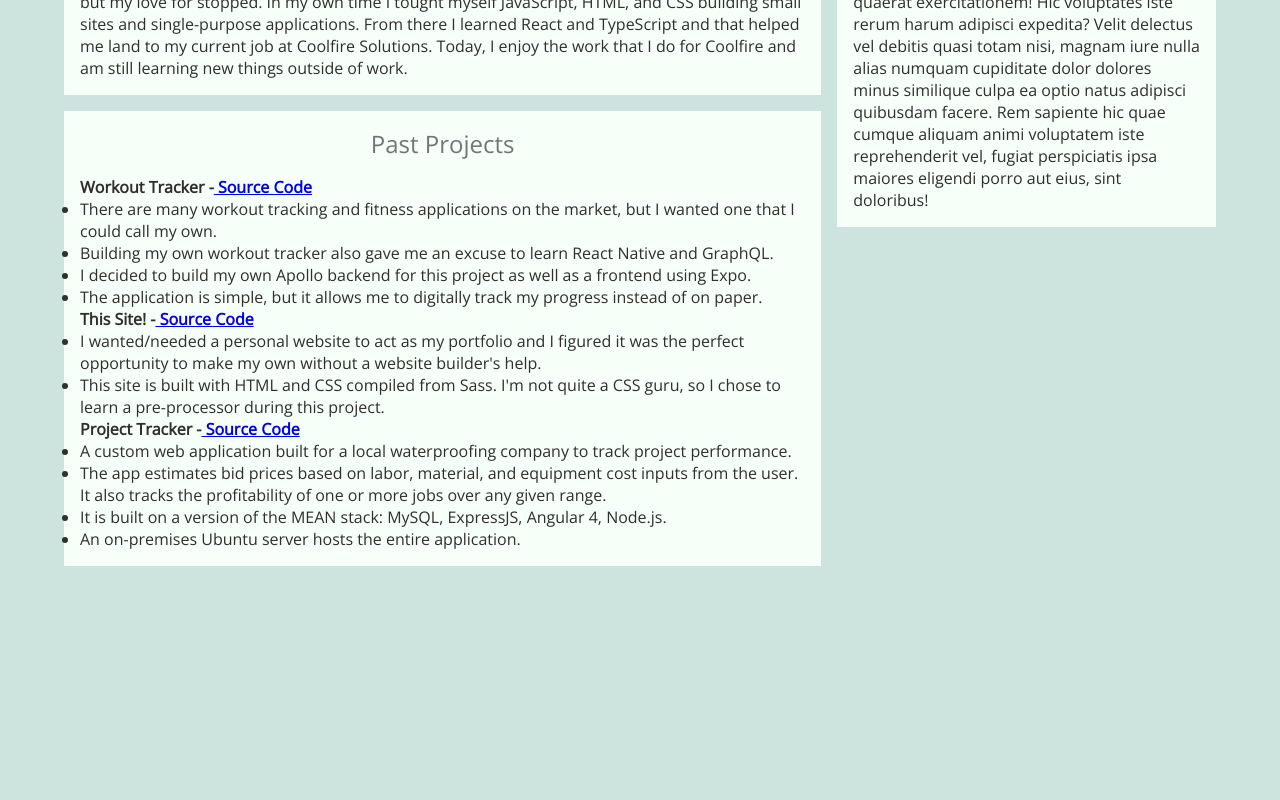
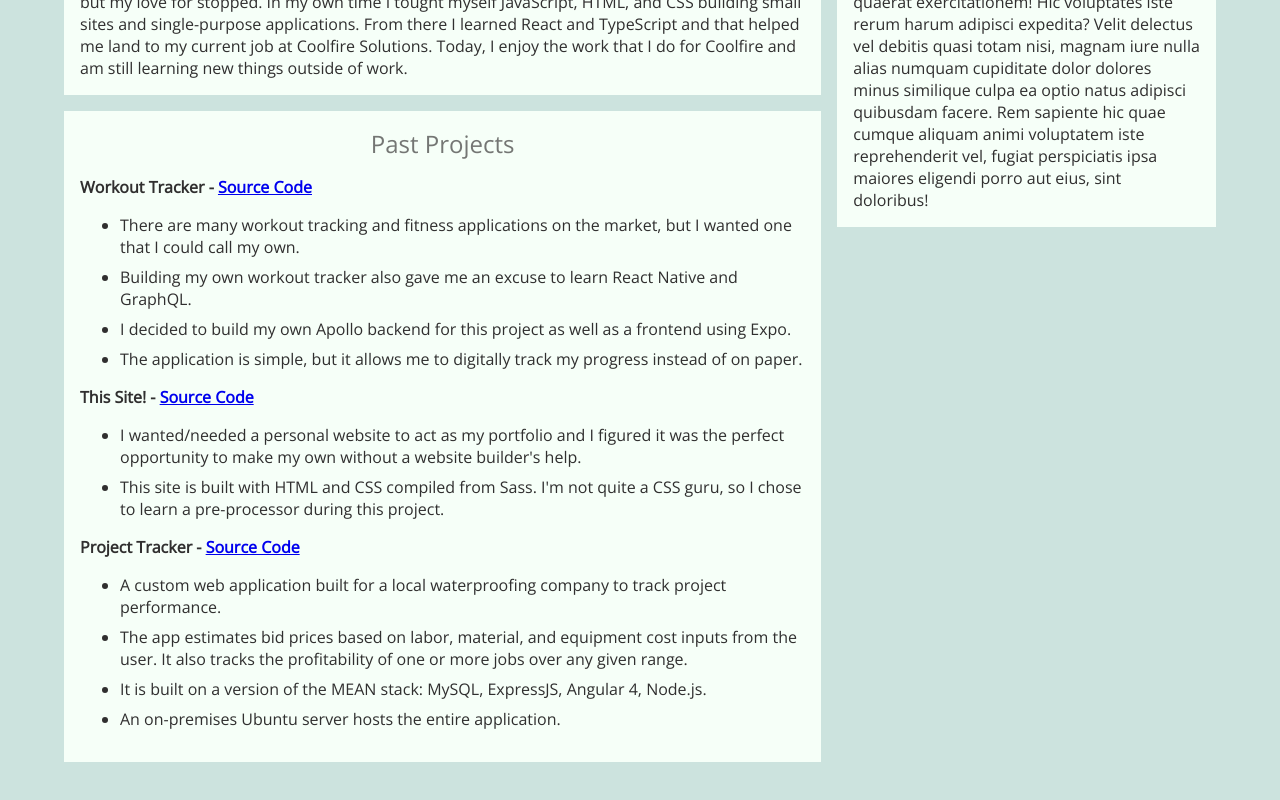
Before and after one commit to njc3n3/njc3n3.github.io, a React (Create React App) app: page / in a window 1280 px wide. Shown: the part 562-1362 px from the top of the page. Before the commit the page ends 1176 px from the top, so only its background shows below. Built offline with nearby package versions, Linux system fonts and the light colour scheme.

Commit message:
re-useable aboutlist component

```diff
--- /dev/null
+++ b/src/components/about/AboutList.tsx
@@ -0,0 +1,39 @@
+import { ReactNode } from 'react'
+import styled from 'styled-components'
+
+const Container = styled.div`
+  h4 {
+    margin-bottom: 1rem;
+  }
+  ul {
+    margin-bottom: 1rem;
+    padding-left: 2.5rem;
+  }
+  li {
+    margin-bottom: 0.5rem;
+  }
+  :last-child {
+    margin-bottom: 0;
+  }
+`
+
+type Props = {
+  header: string
+  subheader: string | ReactNode
+  items: string[]
+}
+
+export default function AboutList({ header, subheader, items }: Props) {
+  return (
+    <Container>
+      <h4>
+        {header} - {subheader}
+      </h4>
+      <ul>
+        {items.map((item, index) => (
+          <li key={index}>{item}</li>
+        ))}
+      </ul>
+    </Container>
+  )
+}
--- a/src/components/about/index.ts
+++ b/src/components/about/index.ts
@@ -1 +1,2 @@
 export { default as AboutContent } from './AboutContent'
+export { default as AboutList } from './AboutList'
--- a/src/pages/About.tsx
+++ b/src/pages/About.tsx
@@ -1,7 +1,7 @@
 import { useContext } from 'react'
 import styled, { css } from 'styled-components'
 import { ThemeContext } from '..'
-import { AboutContent } from '../components/about'
+import { AboutContent, AboutList } from '../components/about'
 import { largeScreenMixin } from '../styles'
 
 function LargeContainerStyles(spacing: string) {
@@ -47,52 +47,46 @@ export default function About() {
           Solutions. Today, I enjoy the work that I do for Coolfire and am still learning new things outside of work.
         </AboutContent>
         <AboutContent header='Past Projects'>
-          <h4>
-            Workout Tracker -
+          <AboutList
+            header='Workout Tracker'
+            subheader={
               <a href='https://www.github.com/nickcoffey/tracker-native'>
                 <i className='fas fa-external-link-alt'></i> Source Code
               </a>
-          </h4>
-          <ul>
-            <li>
-              There are many workout tracking and fitness applications on the market, but I wanted one that I could call
-              my own.
-            </li>
-            <li>Building my own workout tracker also gave me an excuse to learn React Native and GraphQL.</li>
-            <li>I decided to build my own Apollo backend for this project as well as a frontend using Expo.</li>
-            <li>The application is simple, but it allows me to digitally track my progress instead of on paper.</li>
-          </ul>
-          <h4>
-            This Site! -
+            }
+            items={[
+              'There are many workout tracking and fitness applications on the market, but I wanted one that I could call my own.',
+              'Building my own workout tracker also gave me an excuse to learn React Native and GraphQL.',
+              'I decided to build my own Apollo backend for this project as well as a frontend using Expo.',
+              'The application is simple, but it allows me to digitally track my progress instead of on paper.'
+            ]}
+          />
+          <AboutList
+            header='This Site!'
+            subheader={
               <a href='https://www.github.com/nickcoffey/nickcoffey.github.io'>
                 <i className='fas fa-external-link-alt'></i> Source Code
               </a>
-          </h4>
-          <ul>
-            <li>
-              I wanted/needed a personal website to act as my portfolio and I figured it was the perfect opportunity to
-              make my own without a website builder's help.
-            </li>
-            <li>
-              This site is built with HTML and CSS compiled from Sass. I'm not quite a CSS guru, so I chose to learn a
-              pre-processor during this project.
-            </li>
-          </ul>
-          <h4>
-            Project Tracker -
+            }
+            items={[
+              "I wanted/needed a personal website to act as my portfolio and I figured it was the perfect opportunity to make my own without a website builder's help.",
+              "This site is built with HTML and CSS compiled from Sass. I'm not quite a CSS guru, so I chose to learn a pre-processor during this project."
+            ]}
+          />
+          <AboutList
+            header='Project Tracker'
+            subheader={
               <a href='https://www.github.com/nickcoffey/design'>
                 <i className='fas fa-external-link-alt'></i> Source Code
               </a>
-          </h4>
-          <ul>
-            <li>A custom web application built for a local waterproofing company to track project performance.</li>
-            <li>
-              The app estimates bid prices based on labor, material, and equipment cost inputs from the user. It also
-              tracks the profitability of one or more jobs over any given range.
-            </li>
-            <li>It is built on a version of the MEAN stack: MySQL, ExpressJS, Angular 4, Node.js.</li>
-            <li>An on-premises Ubuntu server hosts the entire application.</li>
-          </ul>
+            }
+            items={[
+              'A custom web application built for a local waterproofing company to track project performance.',
+              'The app estimates bid prices based on labor, material, and equipment cost inputs from the user. It also tracks the profitability of one or more jobs over any given range.',
+              'It is built on a version of the MEAN stack: MySQL, ExpressJS, Angular 4, Node.js.',
+              'An on-premises Ubuntu server hosts the entire application.'
+            ]}
+          />
         </AboutContent>
       </div>
       <div className='right-bottom'>
```
Lines whose indentation alone changed are shown as unchanged.
